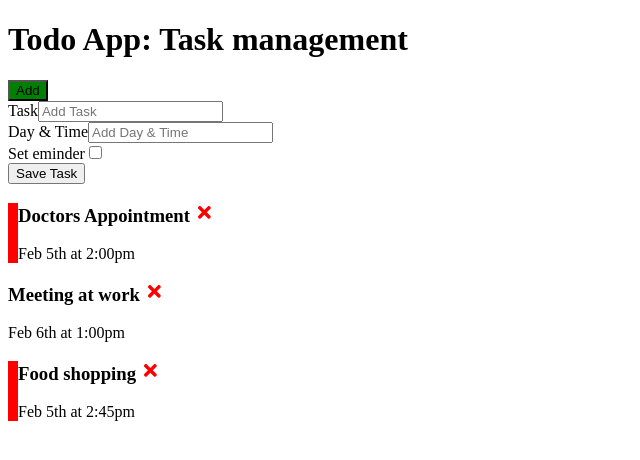
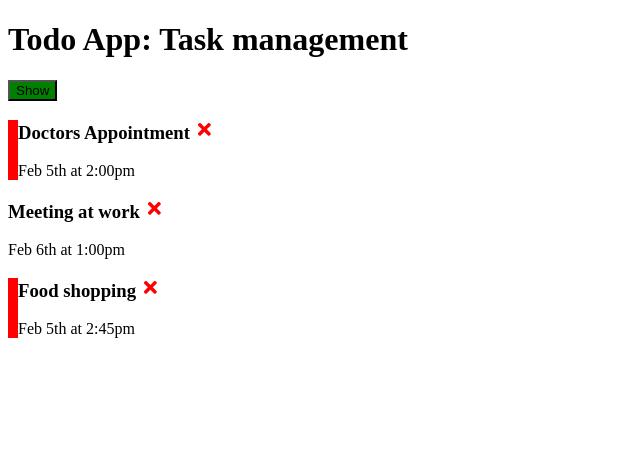
Before and after one commit to Patrick1870/react-todo-app, a React (Create React App) app: page / in a window 1280 px wide. Shown: the top 460 px of the page, without its empty margins (0-640 px from the left). Built offline with nearby package versions, Linux system fonts and the light colour scheme.

Commit message:
Added show-hide form function

```diff
--- a/src/App.js
+++ b/src/App.js
@@ -7,6 +7,7 @@
 
 function App() {
 
+  const [showAddTask, setShowAddTask] = useState(false);
   const [tasks, setTasks] = useState([
   {
     id: 0,
@@ -28,6 +29,12 @@
   }
   ]);
 
+const addTask = (task) => {
+  const id = Math.floor(Math.random() * 10000) + 1;
+  const newTask = { id, ...task };
+  setTasks([...tasks, newTask]);
+}
+
 // Delete Task function
 const deleteTask = (id) => {
   setTasks(tasks.filter((task) => task.id !== id));
@@ -42,8 +49,8 @@
 
   return (
     <div className="App">
-      <Header title="Todo App: Task management" />
-      <AddTask />
+      <Header title="Todo App: Task management" onAdd={() => setShowAddTask(!showAddTask)} showAdd={showAddTask} />
+      {showAddTask && <AddTask  onAdd={addTask} />}
       {tasks.length > 0 ? <Tasks tasks={tasks} onDelete={deleteTask} onToggle={toggleReminder} /> : 'No tasks to show.'}
     </div>
   );
--- a/src/components/AddTask.jsx
+++ b/src/components/AddTask.jsx
@@ -1,13 +1,29 @@
 import { useState } from 'react';
 
 
-const AddTask = () => {
+const AddTask = ({ onAdd }) => {
 	const [text, setText] = useState('');
 	const [day, setDay] = useState('');
 	const [reminder, setReminder] = useState('');
 
+	const onSubmit = (e) => {
+		e.preventDefault();
+
+		if(!text) {
+			alert('Please add task name');
+			return
+		}
+
+		onAdd({ text, day, reminder });
+
+		//reset state after adding task
+		setText('');
+		setDay('');
+		setReminder(false);
+	}
+
 	return (
-		<form className="add-form">
+		<form className="add-form" onSubmit={onSubmit}>
 			<div className="'form-control">
 				<label>Task</label>
 				<input type='text' placeholder='Add Task' value={text} onChange={(e) => setText(e.target.value)} />
@@ -18,7 +34,7 @@
 			</div>
 			<div className="'form-control form-control-check">
 				<label>Set eminder</label>
-				<input type='checkbox' value={reminder} onChange={(e) => setReminder(e.currentTarget.checked)} />
+				<input type='checkbox' checked={reminder} value={reminder} onChange={(e) => setReminder(e.currentTarget.checked)} />
 			</div>
 			<input type="submit" value="Save Task" className="btn btn-block" />
 		</form>
--- a/src/components/Header.jsx
+++ b/src/components/Header.jsx
@@ -1,15 +1,12 @@
 import PropTypes from 'prop-types';
 import Button from './Button';
 
-const Header = ({ title = 'Todo App Default Title' }) => {
-	const onClick = () => {
-		console.log('click');
-	}
+const Header = ({ title = 'Todo App Default Title', onAdd, showAdd }) => {
 
 	return (
 		<header className="header">
 		<h1>{title}</h1>
-		<Button color="green" text='Add' onClick={onClick} />
+		<Button color={showAdd ? 'red' : 'green'} text={showAdd ? 'Hide' : 'Show'} onClick={onAdd} />
 		</header>
 	)
 }
```
